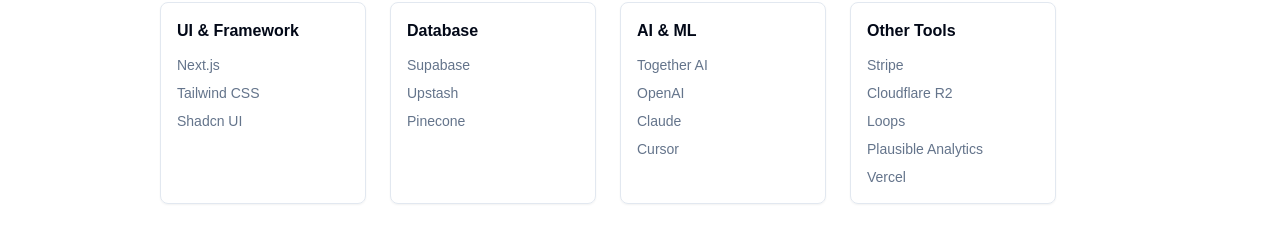
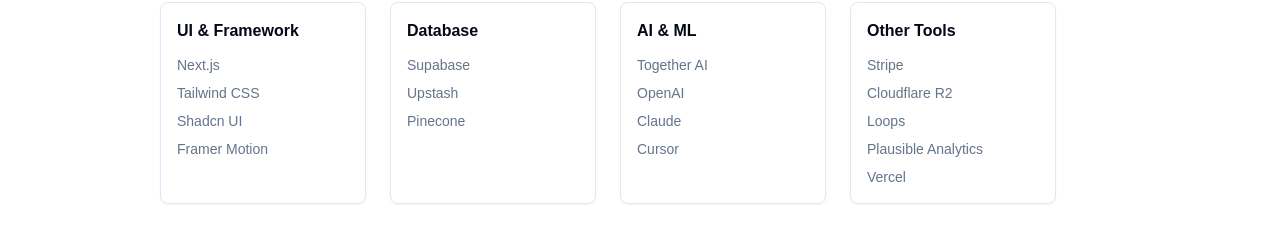
Before and after one commit to imrishit98/rishitpatel.com, a Next.js app: page /about in a window 1280 px wide. Shown: the part 320-549 px from the top of the page. Built offline with nearby package versions, Linux system fonts and the light colour scheme; a web font is replaced by a local one.

Commit message:
Update UI and database technology stacks in Skills component

```diff
--- a/src/components/ui/about/skills.js
+++ b/src/components/ui/about/skills.js
@@ -5,7 +5,7 @@ import { H2, P } from '../typography';
 import Link from 'next/link';
 
 const skills = {
-  ui: ['Next.js', 'Tailwind CSS', 'Shadcn UI'],
+  ui: ['Next.js', 'Tailwind CSS', 'Shadcn UI', 'Framer Motion'],
   database: ['Supabase', 'Upstash', 'Pinecone'],
   ai: ['Together AI', 'OpenAI', 'Claude', 'Cursor'],
   other: ['Stripe', 'Cloudflare R2', 'Loops', 'Plausible Analytics', 'Vercel'],
```
